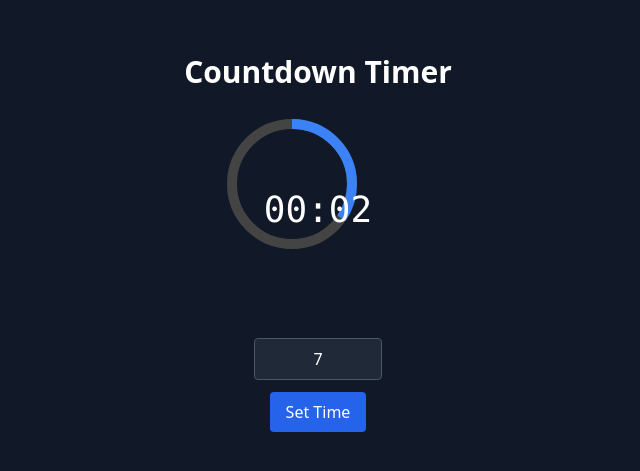
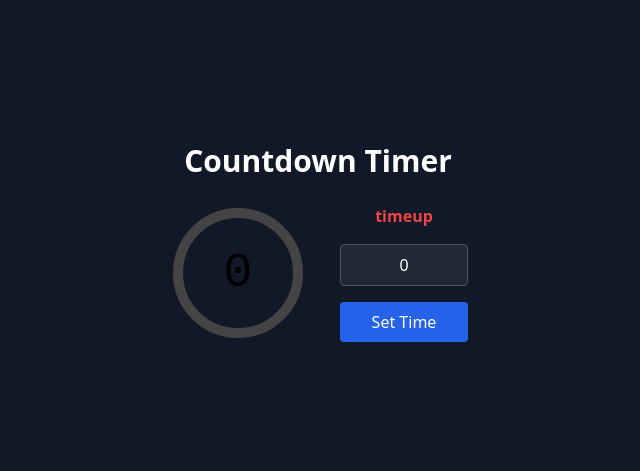
Before and after one commit to Kay-mate/kay-mate.github.io, a React (Vite) app: page / in a window 1280 px wide. Shown: the part 157-628 px from the top of the page, without its empty margins (322-962 px from the left). Built offline with nearby package versions, Linux system fonts and the light colour scheme.

Commit message:
bomb ass sound, really cool numbers (inside the aformentioned bomb ass circlegit add . git add . )

```diff
--- a/src/App.jsx
+++ b/src/App.jsx
@@ -1,18 +1,20 @@
 import { useState, useEffect, useRef } from 'react'
 
 function App() {
-  const [seconds, setSeconds] = useState(7)
-  const [inputSeconds, setInputSeconds] = useState('7')
-  const [initialSeconds, setInitialSeconds] = useState(7)
+  const [seconds, setSeconds] = useState(0)
+  const [inputSeconds, setInputSeconds] = useState('0')
+  const [initialSeconds, setInitialSeconds] = useState(0)
   const circleRef = useRef(null)
+  const audioRef = useRef(null)
 
   useEffect(() => {
     if (seconds <= 0) return
-
     const timer = setInterval(() => {
-      setSeconds(prev => prev - 1)
+      setSeconds(prev => {
+        if (prev <= 1) return 0
+        return prev - 1
+      })
     }, 1000)
-
     return () => clearInterval(timer)
   }, [seconds])
 
@@ -25,11 +27,14 @@ function App() {
     circleRef.current.style.strokeDashoffset = offset
   }, [seconds, initialSeconds])
 
-  const formatTime = (timeInSeconds) => {
-    const minutes = Math.floor(timeInSeconds / 60).toString().padStart(2, '0')
-    const remainingSeconds = (timeInSeconds % 60).toString().padStart(2, '0')
-    return `${minutes}:${remainingSeconds}`
-  }
+  useEffect(() => {
+    if (seconds === 0 && audioRef.current) {
+      const timeout = setTimeout(() => {
+        audioRef.current.play()
+      }, 1000)
+      return () => clearTimeout(timeout)
+    }
+  }, [seconds])
 
   const handleInputChange = (e) => {
     const val = e.target.value
@@ -46,26 +51,46 @@ function App() {
     }
   }
 
+  const containerStyle = {
+    position: 'relative',
+    width: '140px',
+    height: '140px',
+  }
+
+  const textContainerStyle = {
+    position: 'absolute',
+    top: 0,
+    right: 0,
+    bottom: 0,
+    left: 0,
+    display: 'flex',
+    justifyContent: 'center',
+    alignItems: 'center',
+    pointerEvents: 'none',
+    userSelect: 'none',
+    color: 'black',
+    fontSize: '3rem',
+    fontFamily: 'monospace',
+  }
+
   return (
     <section id="buzzer-root" className="flex flex-col items-center justify-center min-h-screen bg-gray-900 text-white p-6">
       <h1 className="text-3xl font-bold mb-6">Countdown Timer</h1>
-      <div className="relative w-48 h-48">
-        <svg className="transform -rotate-90" width="140" height="140" viewBox="0 0 140 140">
-          <circle cx="70" cy="70" r="60" stroke="#444" strokeWidth="10" fill="none" />
-          <circle ref={circleRef} cx="70"   cy="70" r="60" stroke="#3b82f6" strokeWidth="10" fill="none" strokeDasharray={2 * Math.PI * 60} strokeDashoffset={2 * Math.PI * 60} style={{ transition: 'stroke-dashoffset 1s linear' }} />
-        </svg>
-        <div className="absolute inset-0 flex flex-col items-center justify-center pointer-events-none">
-          <p className="text-4xl font-mono">{formatTime(seconds)}</p>
+      <div className="flex items-center space-x-8">
+        <div style={containerStyle}>
+          <svg width="140" height="140" viewBox="0 0 140 140" style={{ transform: 'rotate(-90deg)' }}>
+            <circle cx="70" cy="70" r="60" stroke="#444" strokeWidth="10" fill="none" />
+            <circle ref={circleRef} cx="70" cy="70" r="60" stroke="#3b82f6" strokeWidth="10" fill="none" strokeDasharray={2 * Math.PI * 60} strokeDashoffset={2 * Math.PI * 60} style={{ transition: 'stroke-dashoffset 1s linear' }} />
+          </svg>
+          <div style={textContainerStyle}>{seconds}</div>
+        </div>
+        <div className="flex flex-col space-y-4">
+          {seconds <= 0 && <p className="text-red-500 font-semibold text-center">timeup</p>}
+          <input type="text" inputMode="numeric" value={inputSeconds} onChange={handleInputChange} placeholder="1 - 30 seconds" className="w-32 p-2 rounded border border-gray-600 bg-gray-800 text-white text-center focus:outline-none focus:ring-2 focus:ring-blue-500" maxLength={2} />
+          <button onClick={handleSetTime} className="px-4 py-2 bg-blue-600 rounded hover:bg-blue-700 focus:outline-none focus:ring-2 focus:ring-blue-500">Set Time</button>
         </div>
       </div>
-      {seconds <= 0 && <p className="mt-4 text-red-500 font-semibold">timeup</p>}
-
-      <div className="mt-8 flex flex-col items-center space-y-3">
-        <input type="text" inputMode="numeric" value={inputSeconds} onChange={handleInputChange} placeholder="1 - 30 seconds" className="w-32 p-2 rounded border border-gray-600 bg-gray-800 text-white text-center focus:outline-none focus:ring-2 focus:ring-blue-500" maxLength={2} />
-        <button onClick={handleSetTime} className="px-4 py-2 bg-blue-600 rounded hover:bg-blue-700 focus:outline-none focus:ring-2 focus:ring-blue-500">
-          Set Time
-        </button>
-      </div>
+      <audio ref={audioRef} src="/tuturu.mp3" preload="auto" />
     </section>
   )
 }
```
Also changed, not shown: 1 other file (tests, documents, lock files or other folders).
